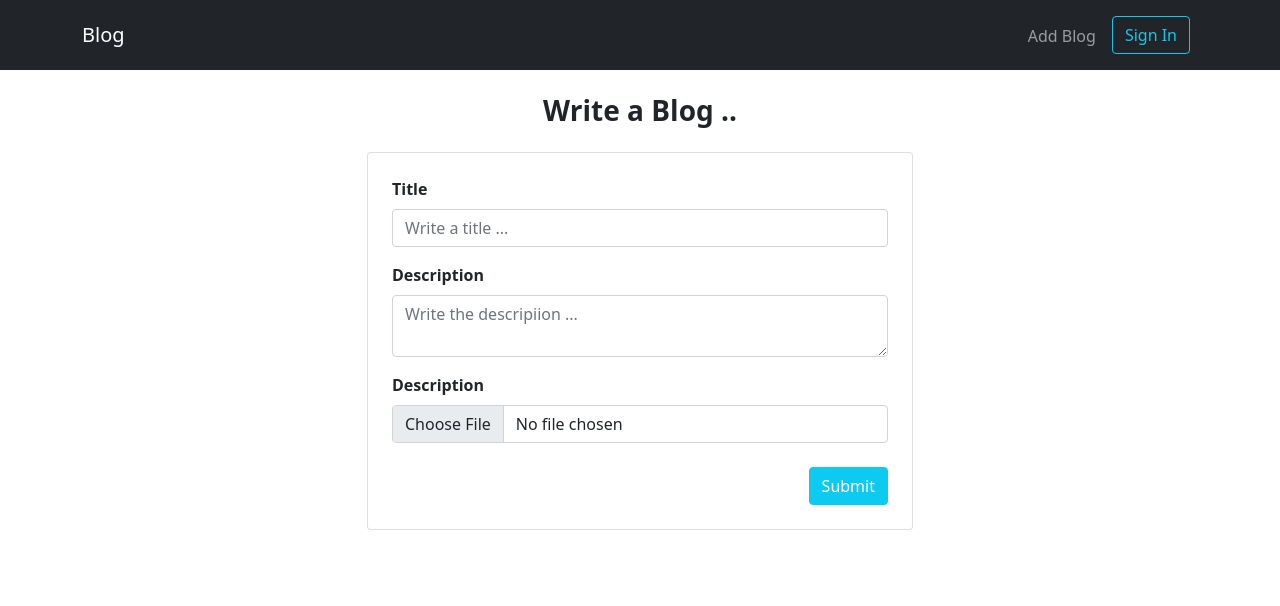
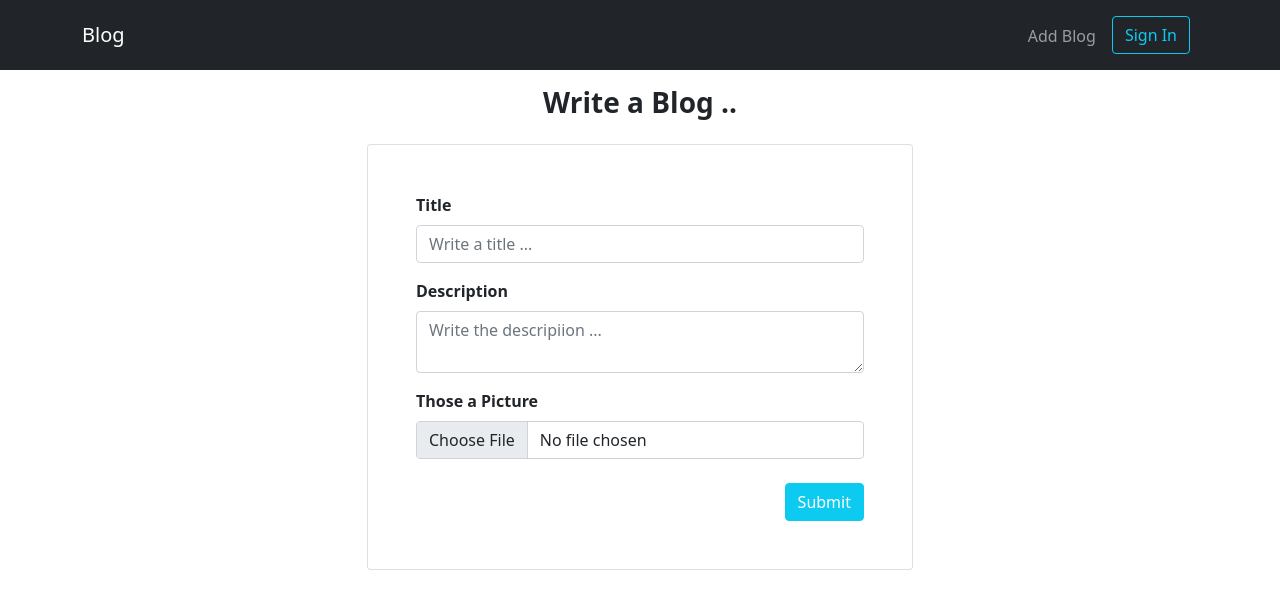
Before and after one commit to samon03/React-Blog, a React (Create React App) app: page /add in a window 1280 px wide. Shown: the top 606 px of the page. Built offline with nearby package versions, Linux system fonts and the light colour scheme.

Commit message:
UI minor

```diff
--- a/src/components/Add/Add.js
+++ b/src/components/Add/Add.js
@@ -5,11 +5,11 @@ import './Add.css';
 const add = () => {
     return (
         <div>
-           <div className="container py-4">
+           <div className="container py-3">
                <h3 className="text-center mb-4">Write a Blog ..</h3>
                <div className="row">
                     <div className="col-md-6 mx-auto">
-                        <div className="card p-4">
+                        <div className="card p-5">
                             <div className="mb-3">
                                 <label className="form-label">Title</label>
                                 <input type="text" className="form-control" placeholder="Write a title ..." required />
@@ -21,7 +21,7 @@ const add = () => {
                             </div>
 
                             <div className="mb-4">
-                                <label className="form-label">Description</label>
+                                <label className="form-label">Those a Picture</label>
                                 <input className="form-control" type="file" id="formFile"/>
                             </div>
 
```
